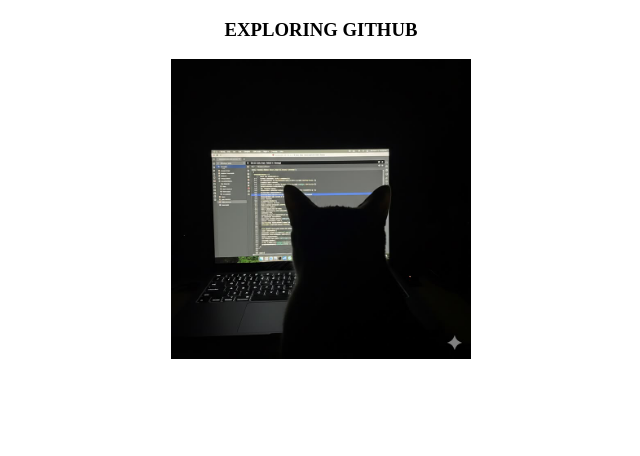
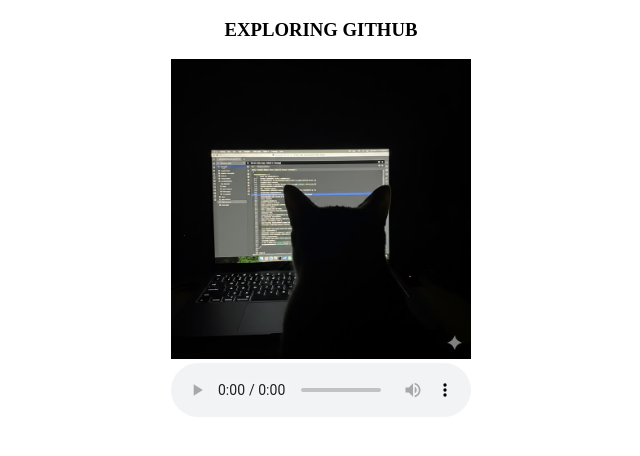
Before and after one commit to Jubayer816/exploring-github, a plain HTML site: page index.html in a window 1280 px wide. Shown: the whole page, without its empty margins (319-959 px from the left). Drawn offline with Linux system fonts and the light colour scheme.

Commit message:
added cat sound in html file

```diff
--- a/index.html
+++ b/index.html
@@ -12,5 +12,9 @@
         </center>
     </h3>
         <center><img height="300" src="images/coding timeee !!.jpg" alt=""></center>
+
+        <center>
+            <audio controls src="audio/virtual_vibes-real-cat-sound-effect-383821.mp3"></audio>
+        </center>
 </body>
 </html>
```
Also changed, not shown: about.html (+3 -1 lines), 1 other file.
